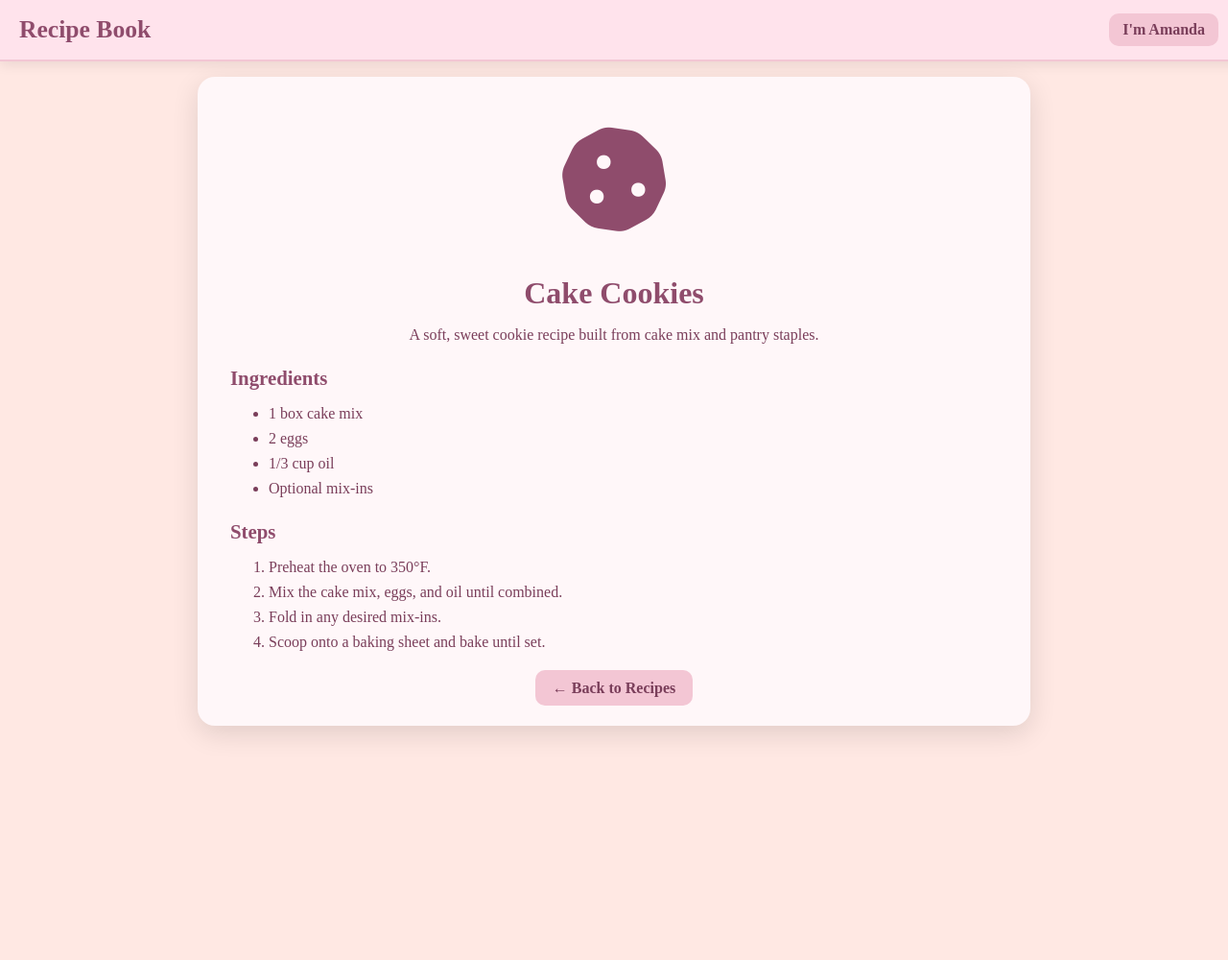
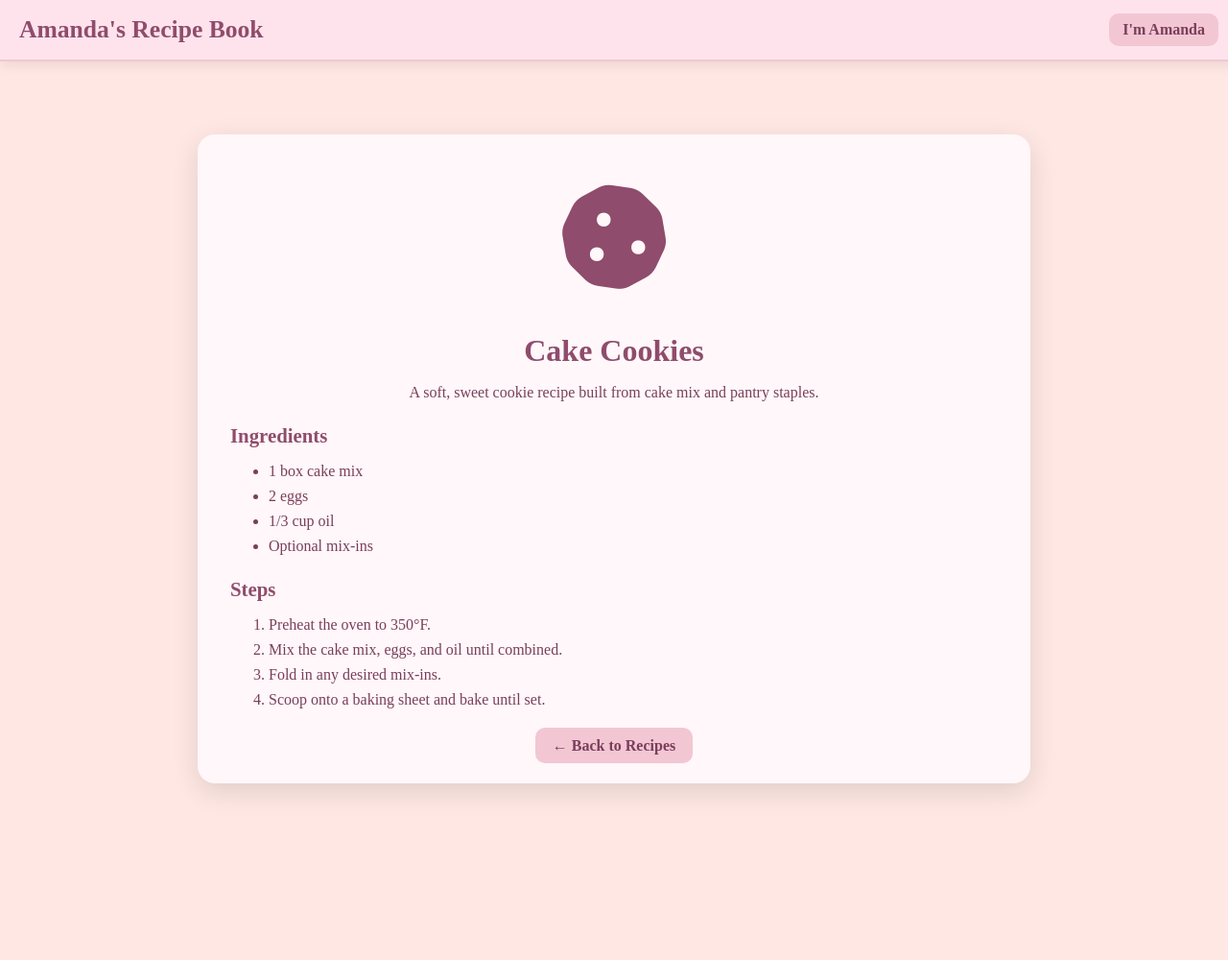
Before and after one commit to amanda-cleary/ResumeWebsite, a Django app: page /recipes/cake-cookies/ in a window 1280 px wide. Shown: the whole page at 96% size. Run offline with Django 5.2, Linux system fonts and the light colour scheme; data comes from the database, SQL or seed files in the repository; some libraries are stand-ins or nearby versions; some web fonts are replaced.

Commit message:
updated recipe_base.html to follow standards for html/css + added comments

```diff
--- a/styles/recipebook.css
+++ b/styles/recipebook.css
@@ -85,7 +85,7 @@
     background: #d47aa0;
 }
 
-.recipe-header {
+.recipe-page-wrapper>header {
     position: fixed;
     top: 0;
 
@@ -99,7 +99,7 @@
     box-shadow: 0 4px 12px rgba(0, 0, 0, 0.08);
 }
 
-.recipe-header h1 {
+.recipe-page-wrapper>header>h1 {
     margin: 0;
     font-size: 1.6rem;
     color: var(--color-recipe-h-text);
@@ -126,7 +126,7 @@
     transform: translateY(-2px);
 }
 
-.header-auth {
+form {
     margin: 0;
 }
 
@@ -159,7 +159,7 @@
     scrollbar-width: thin;
     scrollbar-color: var(--color-recipe-highlight-muted) transparent;
     overflow-y: auto;
-    height: 100%;
+    height: 82%;
 }
 
 .recipe-page {
--- a/templates/recipe.html
+++ b/templates/recipe.html
@@ -1,4 +1,6 @@
 {% extends "recipe_base.html" %}
+
+{% block title %}{{ recipe.title }} - {% endblock %}
 
 {% block content %}
 <div class="recipe-page">
--- a/templates/recipe_base.html
+++ b/templates/recipe_base.html
@@ -1,4 +1,5 @@
 <head>
+    <title>{% block title %}{% endblock %}Amanda's Recipe Book</title>
     <link rel="stylesheet" href="/styles.css">
     <link rel="preconnect" href="https://fonts.googleapis.com">
     <link rel="preconnect" href="https://fonts.gstatic.com" crossorigin>
@@ -7,21 +8,25 @@
 </head>
 
 <body class="recipe-page-wrapper">
-    <header class="recipe-header">
-        <h1>Recipe Book</h1>
-
+    <!-- Standard Recipe Header -->
+    <header>
+        <h1>Amanda's Recipe Book</h1>
+        <!-- Admin Authentication -->
+        <nav>
             {% if user.is_authenticated %}
-        <form method="post" action="{% url 'logout' %}" class="header-auth">
+            <form method="post" action="{% url 'logout' %}">
                 {% csrf_token %}
                 <button type="submit" class="auth-button">Log out</button>
             </form>
             {% else %}
             <a class="auth-button" href="{% url 'login' %}">I'm Amanda</a>
             {% endif %}
+        </nav>
     </header>
-    <div class="scroll-area">
+    <!-- Scrollable Content -->
+    <main class="scroll-area">
         {% block content %}{% endblock %}
-    </div>
+    </main>
 </body>
 
 {% block dialogs %}{% endblock %}
```
Lines whose indentation alone changed are shown as unchanged.
